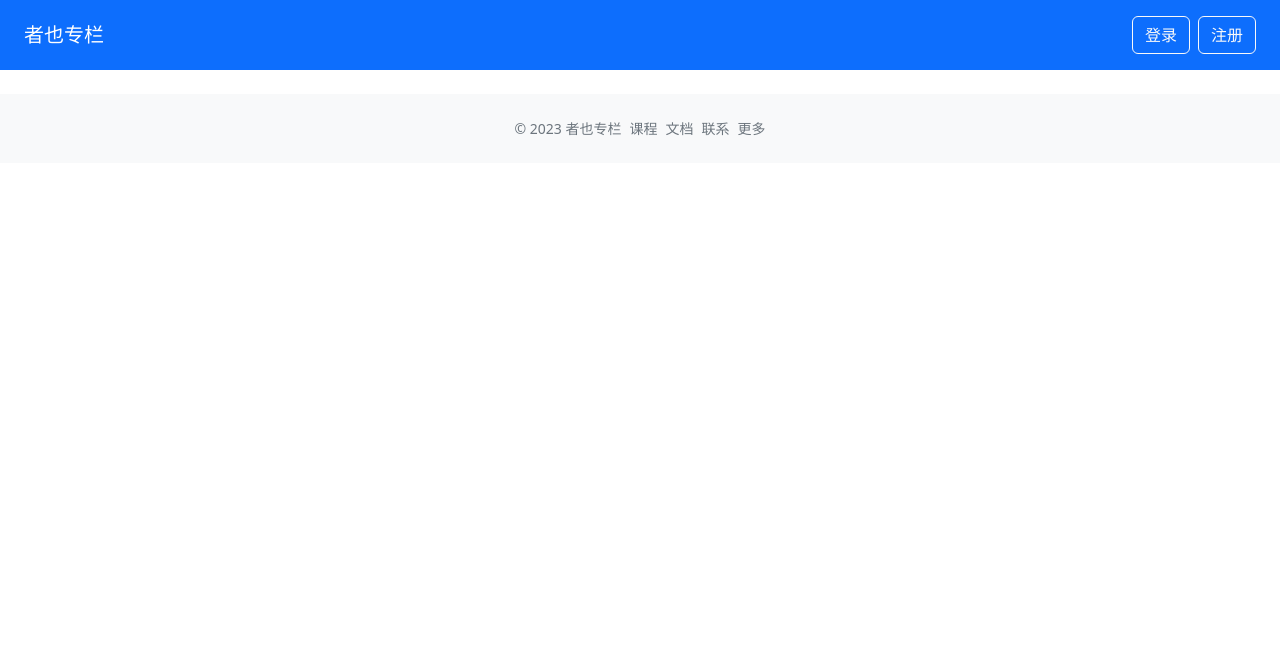
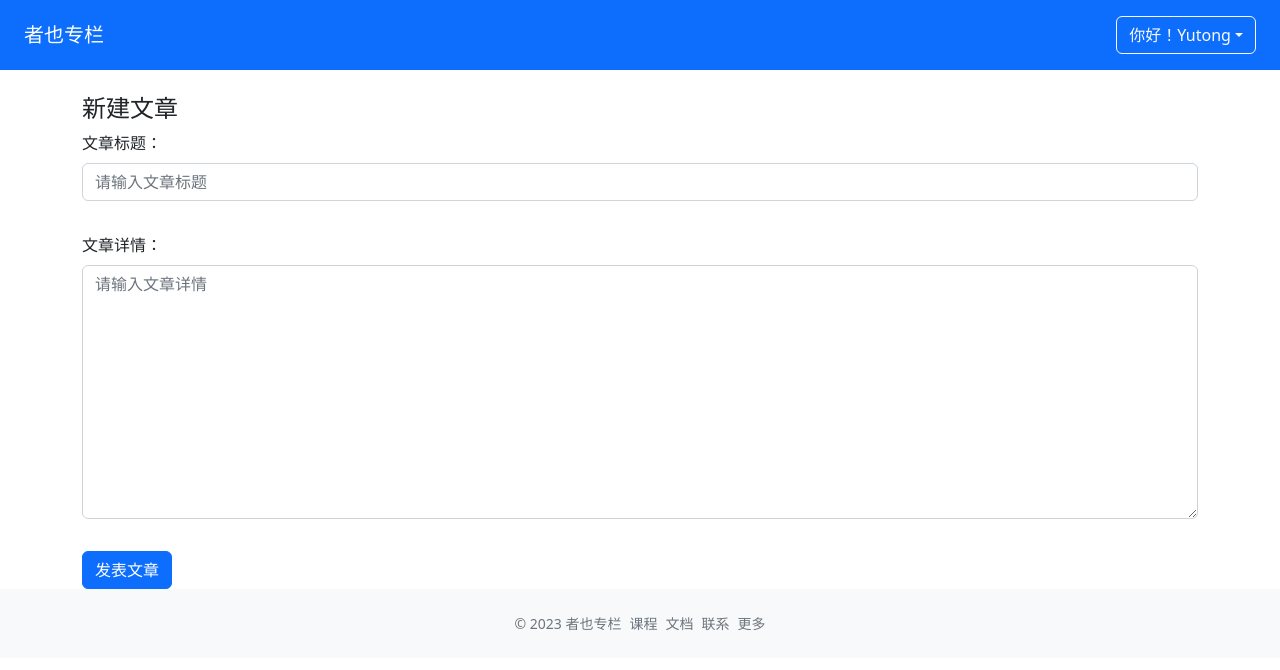
Before and after one commit to Stephen-Sheng/zheye, a Vue app: page /create in a window 1280 px wide. Shown: the top 670 px of the page. Built offline with nearby package versions, Linux system fonts and the light colour scheme.

Commit message:
feat: 新增createPost页面

```diff
--- a/src/components/CustomForm.vue
+++ b/src/components/CustomForm.vue
@@ -36,6 +36,7 @@
         placeholder="请输入邮箱地址"
         v-model="emailVal"
         :rules="emailRules"
+        tag="input"
       />
     </div>
     <div class="mb-3">
@@ -46,6 +47,7 @@
         placeholder="请输入密码"
         v-model="passwordVal"
         :rules="passwordRules"
+        tag="input"
       />
     </div>
     <template #submit>
--- a/src/components/GlobalHeader.vue
+++ b/src/components/GlobalHeader.vue
@@ -6,6 +6,7 @@
   isLogin: boolean;
   name?: string;
   id?: number;
+  columnId?: number;
 }
 const props = defineProps<{ user: UserProps }>();
 const user = computed(() => props.user);
@@ -29,9 +30,9 @@
     <ul v-else class="list-inline mb-0">
       <li class="list-inline-item">
         <DropdownMenu :title="user.name">
-          <DropdownItem
-            ><a class="dropdown-item" href="#">新建文章</a></DropdownItem
-          >
+          <DropdownItem>
+            <RouterLink class="dropdown-item" to="/create">新建文章</RouterLink>
+          </DropdownItem>
           <DropdownItem disabled
             ><a class="dropdown-item" href="#">编辑资料</a></DropdownItem
           >
--- a/src/components/ValidateInput.vue
+++ b/src/components/ValidateInput.vue
@@ -11,10 +11,15 @@
   type: "required" | "email";
   message: string;
 }
+export type TagType = "input" | "textarea";
 export type RulesProp = RuleProp[];
 export type ClearFunc = () => void;
 
-const props = defineProps<{ rules: RulesProp; modelValue: string }>();
+const props = defineProps<{
+  rules: RulesProp;
+  modelValue: string;
+  tag: TagType;
+}>();
 const emit = defineEmits<{
   (e: "update:modelValue", targetVal: string): void;
   (e: "reset"): void;
@@ -65,6 +70,16 @@
 <template>
   <div class="validate-input-container pb-3">
     <input
+      v-if="tag !== 'textarea'"
+      v-bind="$attrs"
+      :class="{ 'is-invalid': inputRef.error }"
+      class="form-control"
+      :value="inputRef.val"
+      @input="updateValue"
+      @blur="validateInput"
+    />
+    <textarea
+      v-else
       v-bind="$attrs"
       :class="{ 'is-invalid': inputRef.error }"
       class="form-control"
--- a/src/router/index.ts
+++ b/src/router/index.ts
@@ -2,6 +2,7 @@
 import Home from "@/views/Home.vue";
 import Login from "@/views/Login.vue";
 import ColumnDetail from "@/views/ColumnDetail.vue";
+import CreatePost from "@/views/CreatePost.vue";
 const routerHistory = createWebHistory();
 export const router = createRouter({
   history: routerHistory,
@@ -21,5 +22,10 @@
       name: "column",
       component: ColumnDetail,
     },
+    {
+      path: "/create",
+      name: "create",
+      component: CreatePost,
+    },
   ],
 });
--- a/src/store/index.ts
+++ b/src/store/index.ts
@@ -14,12 +14,17 @@
     columns: testData,
     posts: testPosts,
     user: {
-      isLogin: false,
+      isLogin: true,
+      name: "Yutong",
+      columnId: 1,
     },
   },
   mutations: {
     login(state) {
       state.user = { ...state.user, isLogin: true, name: "Yutong" };
+    },
+    createPost(state, newPost) {
+      state.posts.push(newPost);
     },
   },
   getters: {
--- /dev/null
+++ b/src/views/CreatePost.vue
@@ -0,0 +1,68 @@
+<script setup lang="ts">
+import { ref } from "vue";
+import { useStore } from "vuex";
+import { useRouter } from "vue-router";
+import ValidateInput from "@/components/ValidateInput.vue";
+import ValidateForm from "@/components/ValidateForm.vue";
+import type { RulesProp } from "@/components/ValidateInput.vue";
+import type { GlobalDataProps } from "@/store";
+import type { PostProps } from "@/utils";
+const titleVal = ref("");
+const router = useRouter();
+const store = useStore<GlobalDataProps>();
+const titleRules: RulesProp = [
+  { type: "required", message: "文章标题不能为空" },
+];
+const contentVal = ref("");
+const contentRules: RulesProp = [
+  { type: "required", message: "文章详情不能为空" },
+];
+const onFormSubmit = (result: boolean) => {
+  if (result) {
+    const { columnId } = store.state.user;
+    if (columnId) {
+      const newPost: PostProps = {
+        id: new Date().getTime(),
+        title: titleVal.value,
+        content: contentVal.value,
+        columnId,
+        createdAt: new Date().toLocaleString(),
+      };
+      store.commit("createPost", newPost);
+      router.push(`/column/${columnId}`);
+    }
+  }
+};
+</script>
+
+<template>
+  <div class="create-post-page">
+    <h4>新建文章</h4>
+    <validate-form @form-submit="onFormSubmit">
+      <div class="mb-3">
+        <label class="form-label">文章标题：</label>
+        <validate-input
+          tag="input"
+          :rules="titleRules"
+          v-model="titleVal"
+          placeholder="请输入文章标题"
+          type="text"
+        />
+      </div>
+      <div class="mb-3">
+        <label class="form-label">文章详情：</label>
+        <validate-input
+          type="text"
+          rows="10"
+          placeholder="请输入文章详情"
+          :rules="contentRules"
+          v-model="contentVal"
+          tag="textarea"
+        />
+      </div>
+      <template #submit>
+        <button class="btn btn-primary btn-large">发表文章</button>
+      </template>
+    </validate-form>
+  </div>
+</template>
```
